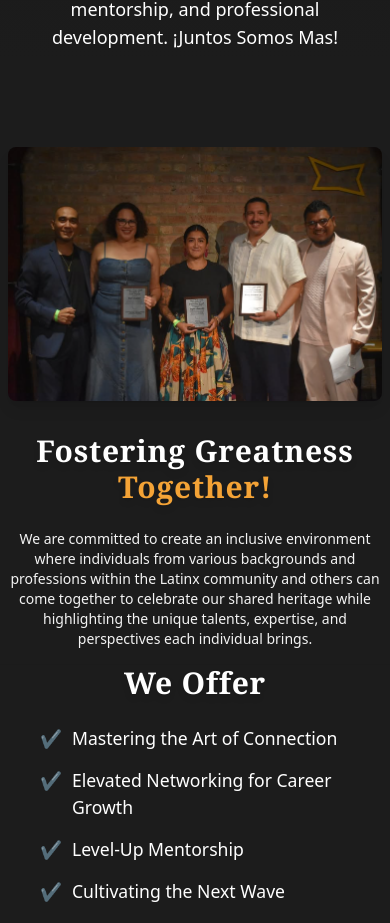
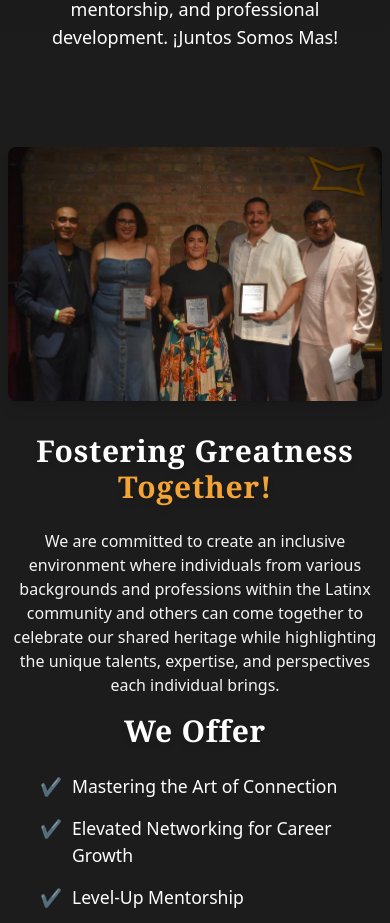
Before and after one commit to NickStrick/Connecting-Dots, a Next.js app: page / in a window 390 px wide. Shown: the part 1251-2174 px from the top of the page. Built offline with nearby package versions, Linux system fonts and the light colour scheme; no server answers.

Commit message:
text home page consistency

```diff
--- a/src/app/globals.css
+++ b/src/app/globals.css
@@ -119,18 +119,12 @@ p {
   .hero-title {
     @apply text-3xl;
   }
-  .hero-subtitle {
-    @apply text-sm;
-  }
   .btn-gold {
     @apply px-3 py-2 text-xs;
   }
 }
 
 @media (max-width: 360px) {
-  .hero-subtitle {
-    @apply text-xs;
-  }
   .btn-gold {
     @apply px-2 py-1 text-xs;
   }
@@ -348,6 +342,7 @@ p {
 
   .hero-subtitle {
     @apply text-base sm:text-lg font-normal text-white opacity-95 mt-6;
+        line-height: 1.75rem;
   }
   .headline-subtitle{
         font-weight: bold;
```
